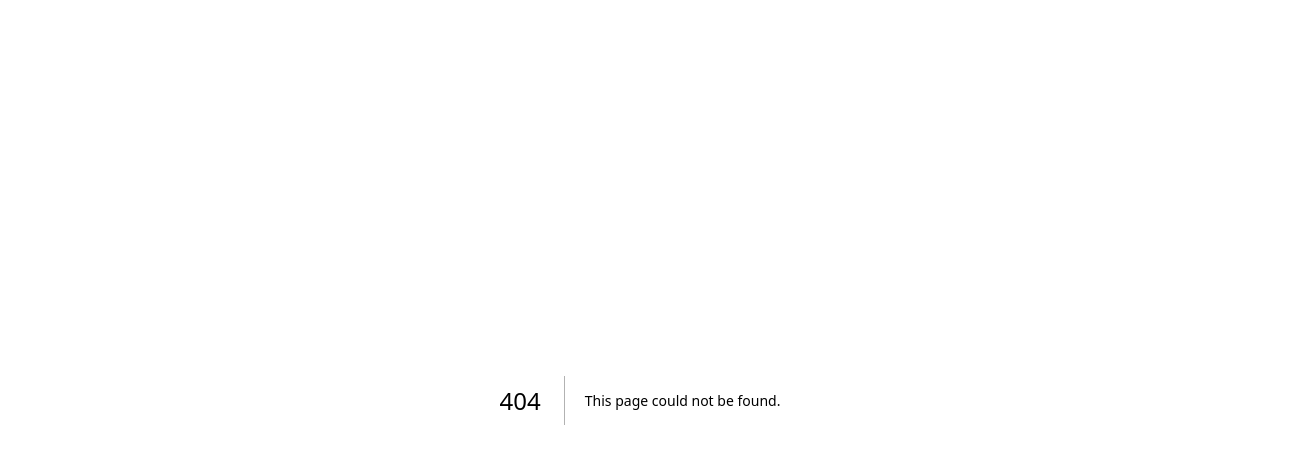
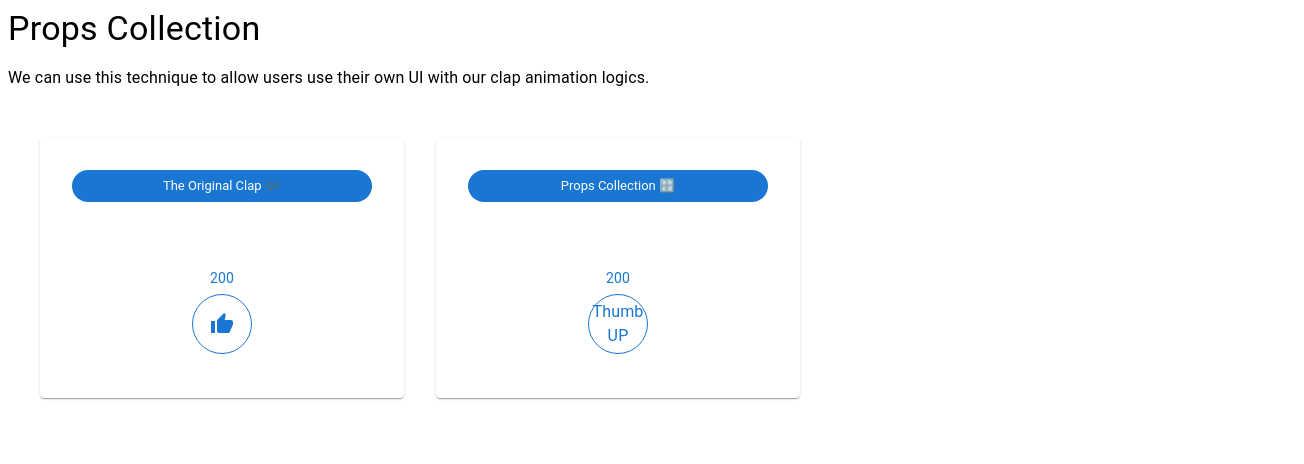
Before and after one commit to 12cassie34/react-design-pattern-with-medium-clap, a Next.js app: page /PropsCollection in a window 1280 px wide. Before the commit this address had no page. Shown: the top 464 px of the page, 1304 px wide, since content can reach past the window. Built offline with nearby package versions, Linux system fonts and the light colour scheme.

Commit message:
feat: add the props collection page

```diff
--- /dev/null
+++ b/src/components/PropsCollection/index.tsx
@@ -0,0 +1,99 @@
+import { FunctionComponent, PropsWithChildren } from 'react';
+import { animated } from '@react-spring/web';
+
+import IconButton from '@mui/material/IconButton';
+import Stack from '@mui/material/Stack';
+import Typography from '@mui/material/Typography';
+
+import useClapAnimation from './useClapAnimation';
+import useClapsCount from './useClapsCount';
+
+import DisplayLayout from '../DisplayLayout';
+import Streamers from '../Streamers';
+
+interface ClapContainerProps {
+    handleClick: () => void;
+}
+
+const ClapContainer: FunctionComponent<PropsWithChildren<ClapContainerProps>> = ({ children, handleClick }) => (
+    <IconButton
+                        onClick={handleClick}
+                        aria-label="thumb up"
+                        color="primary"
+                        sx={{ border: '1px solid', width: '60px', height: '60px', backgroundColor: '#ffffff' }}>
+        {children}
+    </IconButton>
+    )
+
+const PropsCollection: FunctionComponent = () => {
+    const { clapAddedAnimation, boxShadowAnimation, streamersAnimation, setIsHover, clapAddedApi, streamersApi } = useClapAnimation();
+    const { addedClap, totalClap, setAddedClap, setTotalClap } = useClapsCount();
+
+    const handleAddedClap = () => {
+        if (addedClap < 50) {
+            clapAddedApi.start({
+                from: { opacity: 2, transform: 'translate(0px, 10px)', transition: 'ease-in-out', transitionDelay: '2500' },
+                to: { opacity: 0, transform: 'translate(0px, -100px)' },
+                config: { duration: 700 },
+            });
+            streamersApi.start({
+                from: { opacity: 10, transform: 'scale(0)' },
+                to: { opacity: 0, transform: 'scale(1)' }
+            });
+            setAddedClap(addedClap + 1);
+            setTotalClap(totalClap + 1);
+        }
+    };
+
+    return (
+        <DisplayLayout chipLabel='Props Collection 🔡'>
+            <animated.div
+                    style={{
+                        position: 'relative',
+                        opacity: 0,
+                        ...clapAddedAnimation
+                    }}
+                >
+                <IconButton sx={{
+                        padding: '20px',
+                        backgroundColor: '#90caf9',
+                        width: '20px',
+                        height: '20px',
+                    }}>
+                    <Typography variant="body2">{`+${addedClap}`}</Typography>
+                </IconButton>
+            </animated.div>
+            <Typography variant="body2" color="primary" sx={{ position: 'absolute', top: '6px' }}>{totalClap}</Typography>
+            <Stack
+                    onMouseEnter={() => setIsHover(true)}
+                    onMouseLeave={() => setIsHover(false)}
+                    sx={{
+                        position: 'absolute'
+                    }}
+                >
+                <animated.div
+                        style={{
+                            borderRadius: '50%',
+                            width: '60px',
+                            height: ' 60px',
+                            position: 'absolute',
+                            boxShadow: '0px 0px 28px #90caf9',
+                            ...boxShadowAnimation,
+                        }}
+                    />
+                <animated.div
+                        style={{
+                            opacity: 0,
+                            ...streamersAnimation
+                        }}
+                    >
+                    <Streamers />
+                </animated.div>
+                <ClapContainer handleClick={handleAddedClap}>
+                    <Typography variant='body1'>Thumb UP</Typography>
+                </ClapContainer>
+            </Stack>
+        </DisplayLayout>);
+}
+
+export default PropsCollection;
--- /dev/null
+++ b/src/components/PropsCollection/useClapAnimation.ts
@@ -0,0 +1,20 @@
+import { useSpring } from '@react-spring/web';
+import { useState } from 'react';
+
+const useClapAnimation = () => {
+    const [isHover, setIsHover] = useState(false);
+
+    const boxShadowAnimation = useSpring({
+        from: { opacity: isHover ? 0 : 1, transition: 'ease' },
+        to: [{ opacity: isHover ? 1 : 0 }],
+        loop: isHover,
+        config: { duration: 1_000 },
+    });
+    const [clapAddedAnimation, clapAddedApi] = useSpring(() => ({
+    }));
+    const [streamersAnimation, streamersApi] = useSpring(() => ({}));
+
+    return { boxShadowAnimation, clapAddedAnimation, clapAddedApi, streamersAnimation, streamersApi, setIsHover }
+}
+
+export default useClapAnimation;
--- /dev/null
+++ b/src/components/PropsCollection/useClapsCount.ts
@@ -0,0 +1,10 @@
+import { useState } from 'react';
+
+const useClapsCount = () => {
+    const [addedClap, setAddedClap] = useState(0);
+    const [totalClap, setTotalClap] = useState(200);
+
+    return { addedClap, setAddedClap, totalClap, setTotalClap }
+}
+
+export default useClapsCount;
--- /dev/null
+++ b/src/pages/PropsCollection.tsx
@@ -0,0 +1,27 @@
+import { FunctionComponent } from "react";
+
+import Grid from '@mui/material/Grid';
+import Stack from '@mui/material/Stack';
+import Typography from '@mui/material/Typography';
+
+import MediumClap from '../components/MediumClap';
+import PropsCollection from "../components/PropsCollection";
+
+const PropsCollectionPage: FunctionComponent = () => (
+    <Stack spacing={2}>
+        <Typography variant='h4'>Props Collection</Typography>
+        <Typography variant='body1'>
+            We can use this technique to allow users use their own UI with our clap animation logics.
+        </Typography>
+        <Grid container spacing={4}>
+            <Grid item>
+                <MediumClap />
+            </Grid>
+            <Grid item>
+                <PropsCollection />
+            </Grid>
+        </Grid>
+    </Stack>
+)
+
+export default PropsCollectionPage;
```
Also changed, not shown: src/router/router.tsx (+13 -0 lines).
